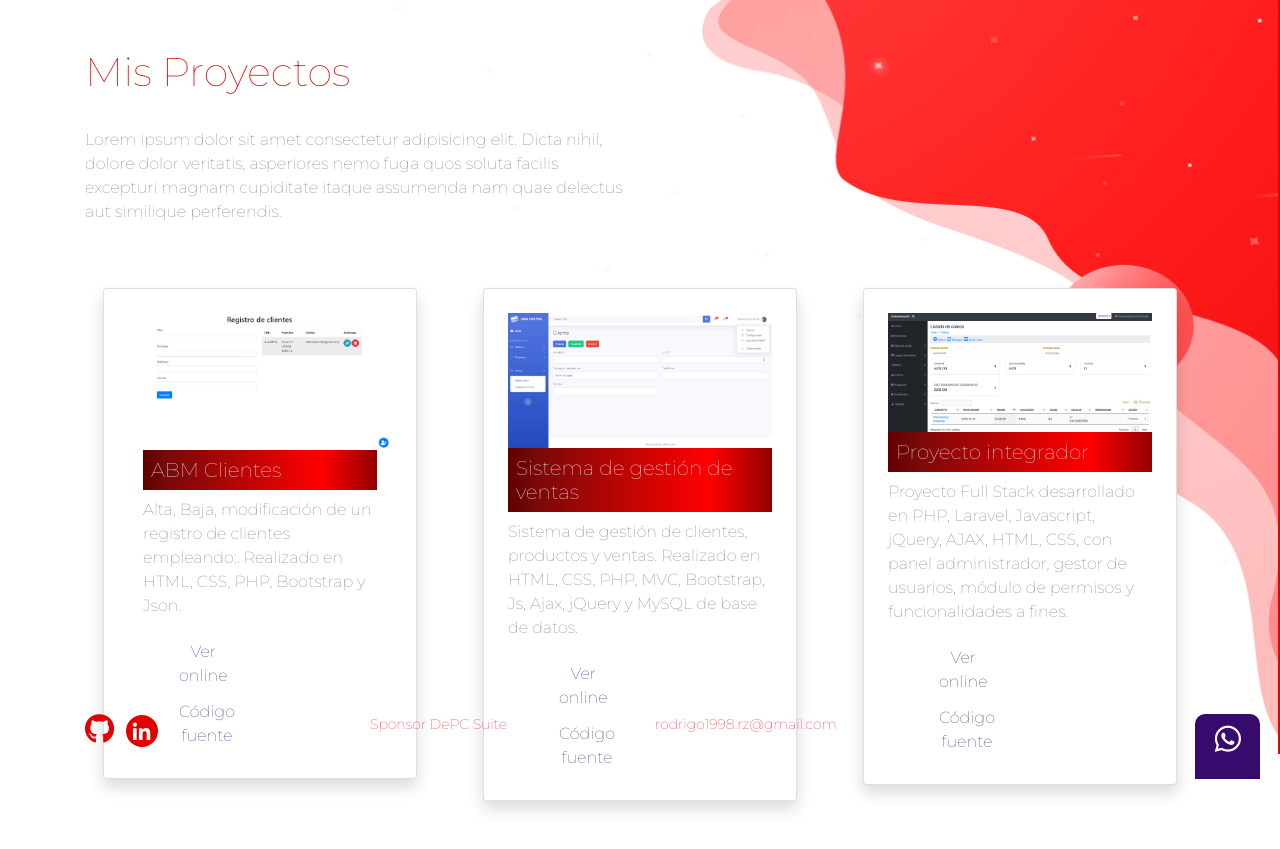
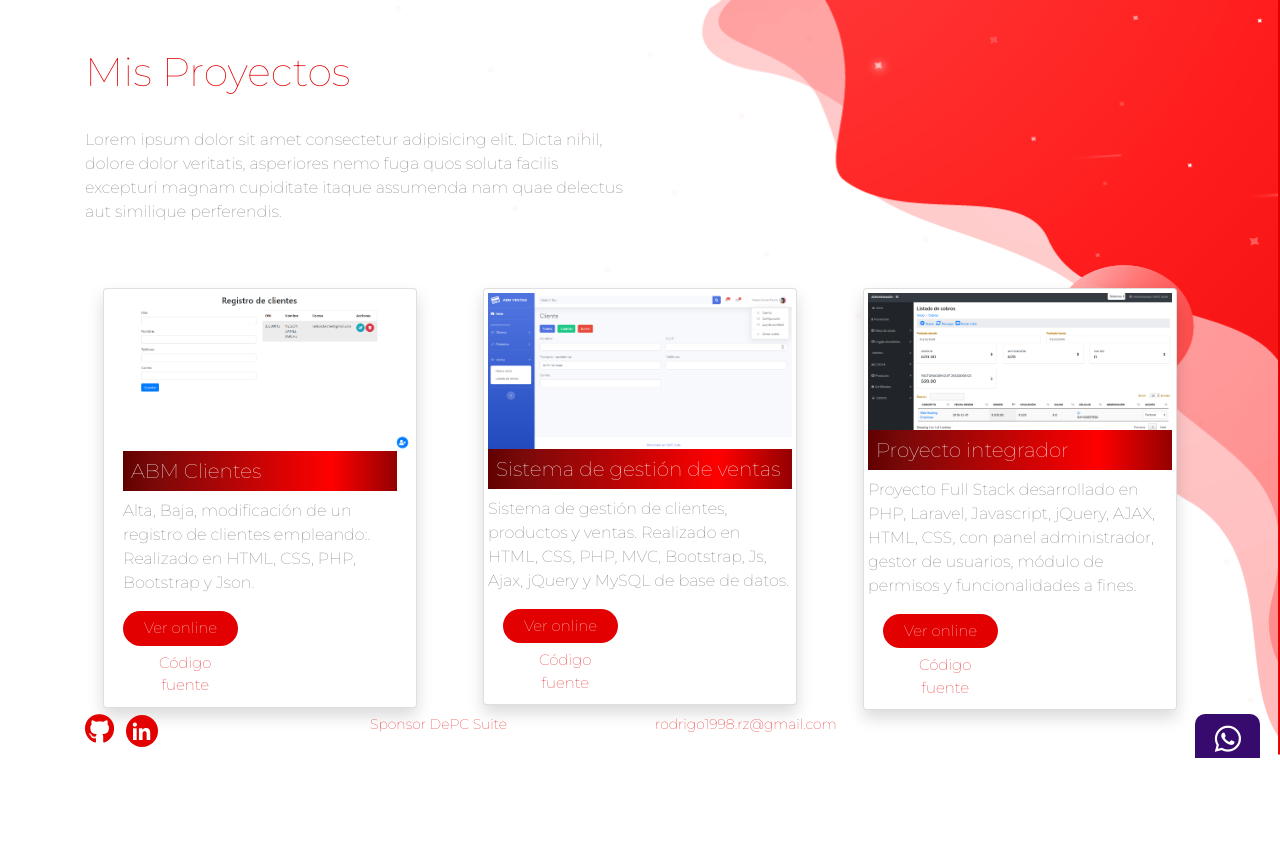
Before and after one commit to rozapa1998/portfolio, a PHP site: page /proyectos.html in a window 1280 px wide. Shown: the part 56-905 px from the top of the page. After the commit the page ends 814 px from the top, so only its background shows below. Run offline with PHP 8.4, Linux system fonts and the light colour scheme.

Commit message:
arreglos de redaccion

```diff
--- a/css/estilos.css
+++ b/css/estilos.css
@@ -156,3 +156,18 @@
     position: fixed;
     text-align: right !important;
 }
+
+.btn-rojo{
+    color: white;
+    background-color: #E20000;
+    font-size: 15px;
+    border-radius: 20px;
+    padding: 5px 20px;
+    font-weight: 100;
+}
+
+.btn-blanco{
+    color: #E20000;
+    background-color: #FFFFFF;
+    font-size: 15px;
+}
--- a/proyectos.html
+++ b/proyectos.html
@@ -16,7 +16,7 @@
     <script src="js/jquery-3.5.1.min.js"></script>
     <script src="css/bootstrap/js/bootstrap.bundle.min.js"></script>
 </head>
-
+<!--Barra de navegacion-->
 <body id="proyectos">
     <header>
         <div class="container">
@@ -61,9 +61,12 @@
                         delectus aut similique perferendis.</p>
                 </div>
             </div>
+
+
+            <!--Cartas de proyectos-->
             <div class="row">
                 <div class="col-4 p-5">
-                    <div class="row card shadow p-4">
+                    <div class="row card shadow p-1">
                         <img src="images/abmclientes.png" alt="ABM Clientes" title="ABM Clientes" class="img-fluid">
                         <div class="col-12">
                             <h2 class="gradiente blanco p-2">ABM Clientes</h2>
@@ -73,53 +76,62 @@
                                 PHP, Bootstrap y Json.</p>
                         </div>
                         <div class="col-6">
-                            <a href="https://nelsontarche.com.ar/sistema/abmclientes/" class="btn" target="_blank">Ver
-                                online</a>
+                            <a href="https://nelsontarche.com.ar/sistema/abmclientes/" class="btn btn-rojo"
+                                target="_blank">Ver online</a>
                         </div>
                         <div class="col-6">
-                            <a href="https://github.com/depcsuite/abmclientes" class="btn" target="_blank">Código
-                                fuente</a>
+                            <a href="https://github.com/depcsuite/abmclientes" class="btn btn-blanco"
+                                target="_blank">Código fuente</a>
                         </div>
                     </div>
                 </div>
+
+
+
+
                 <div class="col-4 p-5">
-                        <div class="row card shadow p-4">
+                    <div class="row card shadow p-1">
                         <img src="images/abmventas.png" alt="Sistema de Gestión de Ventas"
                             title="Sistema de Gestión de Ventas" class="img-fluid">
                         <h2 class="gradiente blanco p-2">Sistema de gestión de ventas</h2>
                         <p>Sistema de gestión de clientes, productos y ventas. Realizado en HTML, CSS, PHP, MVC,
                             Bootstrap, Js, Ajax, jQuery y MySQL de base de datos.</p>
                         <div class="col-6">
-                                <a href="https://nelsontarche.com.ar/sistema/abmclientes/" class="btn"
+                            <a href="https://nelsontarche.com.ar/sistema/abmclientes/" class="btn btn-rojo"
                                 target="_blank">Ver online</a>
                         </div>
                         <div class="col-6">
-                                <a href="https://github.com/depcsuite/abmclientes" class="btn" target="_blank">Código
-                                    fuente</a>
+                            <a href="https://github.com/depcsuite/abmclientes" class="btn btn-blanco"
+                                target="_blank">Código fuente</a>
                         </div>
                     </div>
                 </div>
+
+
+
+
                 <div class="col-4 p-5">
-                    <div class="row card shadow p-4">
+                    <div class="row card shadow p-1 pb-0">
                         <img src="images/sistema-admin.png" alt="Proyecto" title="Proyecto" class="img-fluid">
                         <h2 class="gradiente blanco p-2">Proyecto integrador</h2>
                         <p>Proyecto Full Stack desarrollado en PHP, Laravel, Javascript, jQuery, AJAX, HTML, CSS, con
                             panel administrador, gestor de usuarios, módulo de permisos y funcionalidades a fines.</p>
                         <div class="col-6">
-                            <a href="https://nelsontarche.com.ar/sistema/abmclientes/" class="btn" target="_blank">Ver
-                                online</a>
+                            <a href="https://nelsontarche.com.ar/sistema/abmclientes/" class="btn btn-rojo"
+                                target="_blank">Ver online</a>
                         </div>
+
                         <div class="col-6 text-right">
-                            <a href="https://github.com/depcsuite/abmclientes" class="btn" target="_blank">Código
-                                fuente</a>
+                            <a href="https://github.com/depcsuite/abmclientes" class="btn btn-blanco"
+                                target="_blank">Código fuente</a>
                         </div>
                     </div>
                 </div>
 
             </div>
+    </main>
 
-        </div>
-    </main>
+    <!--Zona Inferior-->
     <footer class="abajo">
         <div class="container">
             <div class="row">
@@ -138,7 +150,6 @@
                     <a href="https://api.whatsapp.com/send?phone=541162423341" title="Whatsapp"><i
                             class="fab fa-whatsapp whapp"></i></a>
                 </div>
-
             </div>
         </div>
     </footer>
```
Lines whose indentation alone changed are shown as unchanged.
